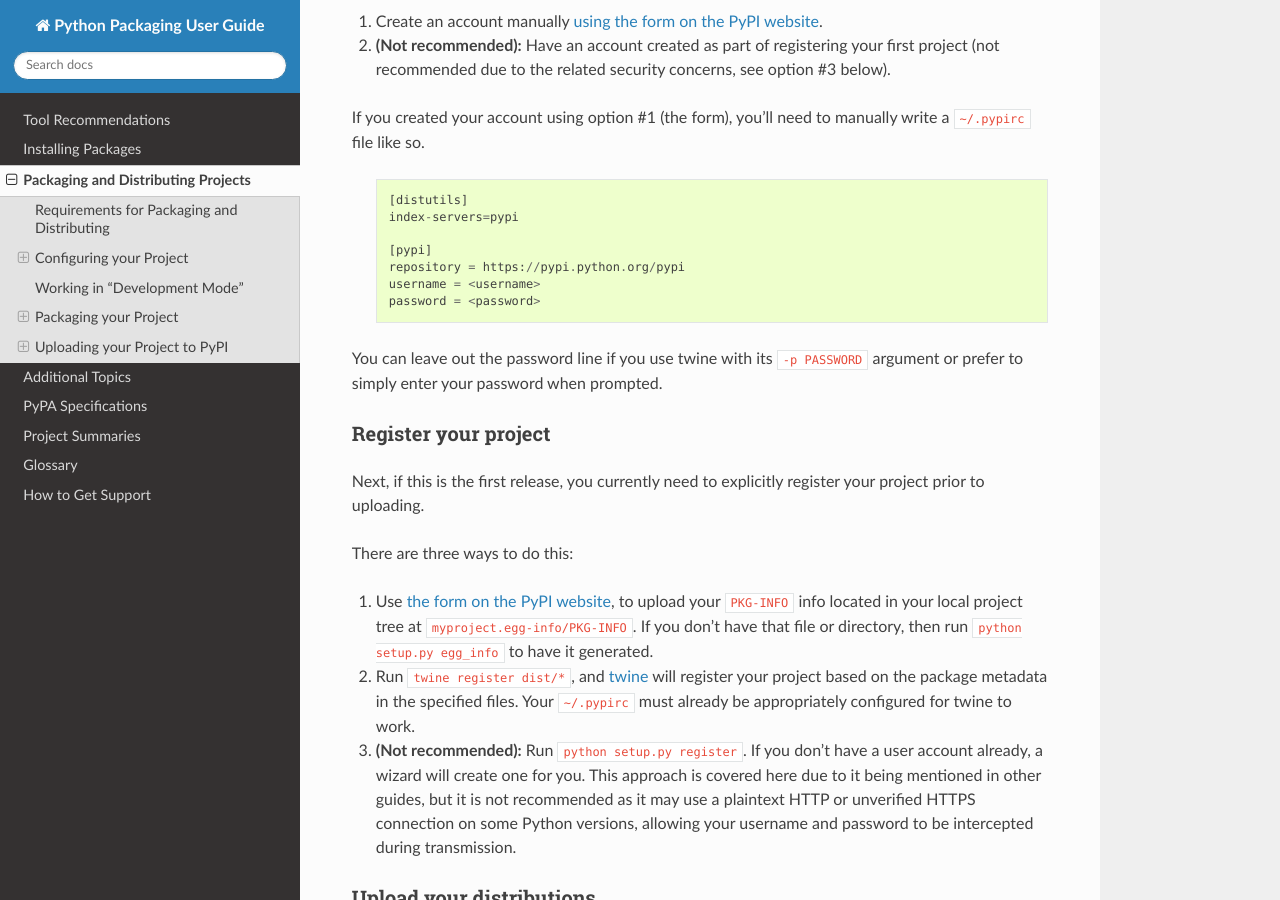
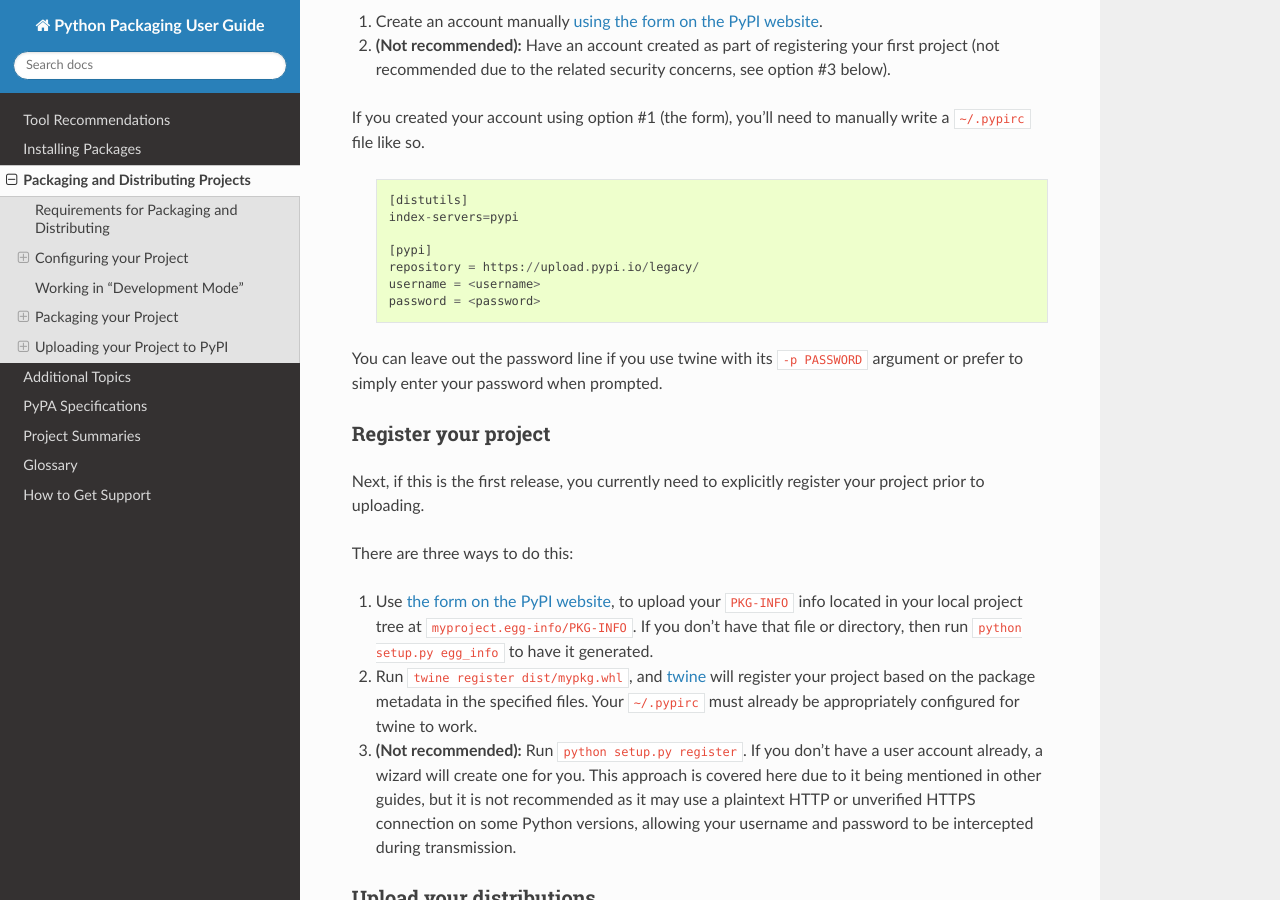
Before and after one commit to pypa/packaging.python.org, a Sphinx documentation site: the page built from source/distributing.rst, in a window 1280 px wide and 900 px high, scrolled down 13283 px. Built offline with Sphinx 7.4.7 and the Read the Docs theme 2.0.0, drawn with Linux system fonts in a browser that asks for light colours; pages that are not in the unit, such as notebooks, are missing from menus.

Commit message:
Update PyPI url to Warehouse
Per Twine issue 177. https://github.com/pypa/twine/pull/177 Also, corrected how to register, to clarify you must specify the file, not use glob. Per Twine issue 176. https://github.com/pypa/twine/pull/176

```diff
--- a/source/distributing.rst
+++ b/source/distributing.rst
@@ -746,7 +746,7 @@
     index-servers=pypi
 
     [pypi]
-    repository = https://pypi.python.org/pypi
+    repository = https://upload.pypi.io/legacy/
     username = <username>
     password = <password>
 
@@ -768,7 +768,7 @@
    ``PKG-INFO`` info located in your local project tree at
    ``myproject.egg-info/PKG-INFO``.  If you don't have that file or directory,
    then run ``python setup.py egg_info`` to have it generated.
-2. Run ``twine register dist/*``, and :ref:`twine` will register your project
+2. Run ``twine register dist/mypkg.whl``, and :ref:`twine` will register your project
    based on the package metadata in the specified files. Your ``~/.pypirc``
    must already be appropriately configured for twine to work.
 3. **(Not recommended):** Run ``python setup.py register``.  If you don't have
```
